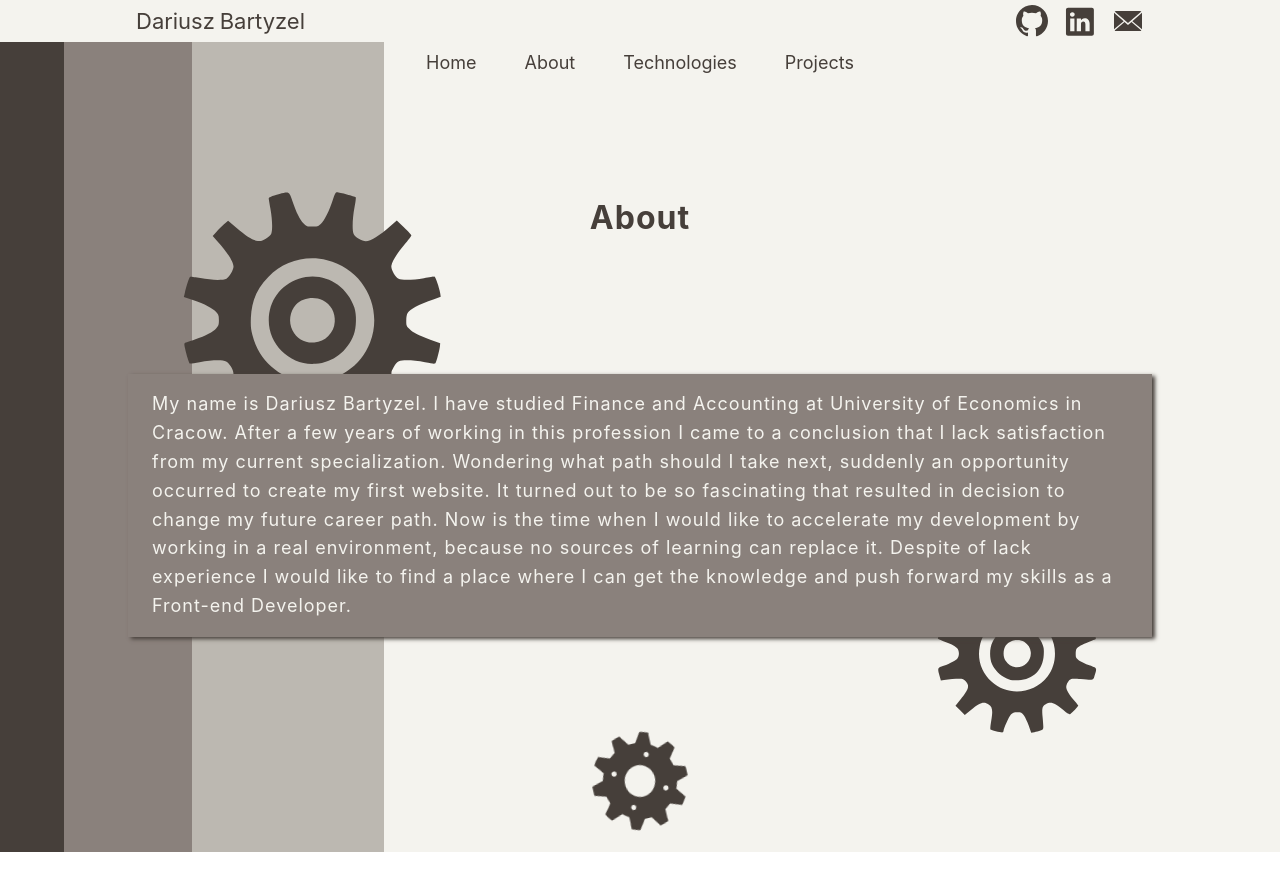
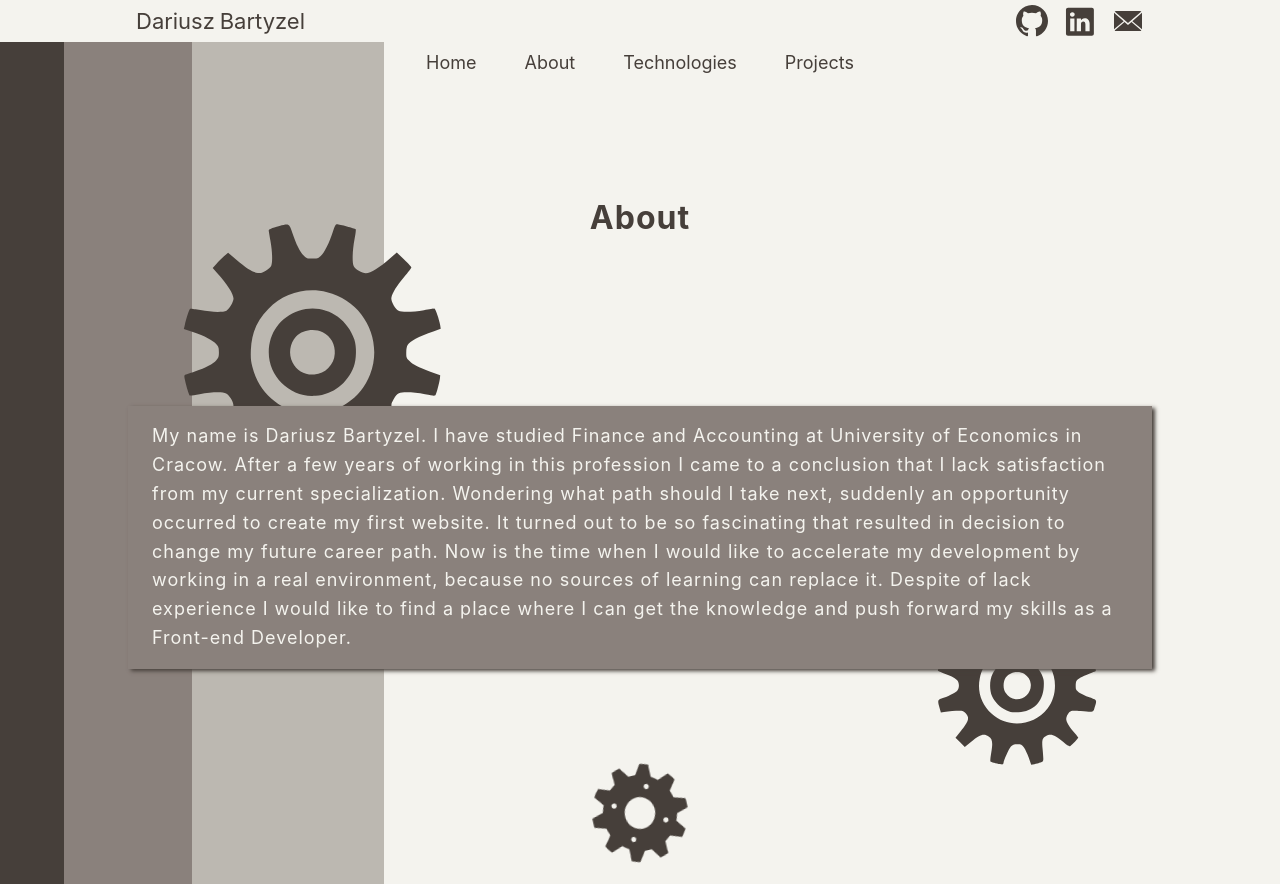
Before and after one commit to Noxtirion/Portfolio-React, a React (Create React App) app: page /about in a window 1280 px wide. Before the commit the page ends 852 px from the top, so only its background shows below. Built offline with nearby package versions, Linux system fonts and the light colour scheme.

Commit message:
Update style

```diff
--- a/src/pages/about/about.styles.scss
+++ b/src/pages/about/about.styles.scss
@@ -7,9 +7,9 @@
    line-height: 1.6;
    display: flex;
    flex-direction: column;
-   justify-content: center;
+   justify-content: flex-start;
    align-items: center;
-   background: url(../../assets/style-images/gear-man.svg) no-repeat 50% 6rem;
+   background: url(../../assets/style-images/gear-man.svg) no-repeat 50% 8rem;
    background-size: 1100px;
 
    &__title {
@@ -17,6 +17,10 @@
       font-size: 2rem;
       margin: 0 auto 8rem;
       padding-top: 12rem;
+
+      @media (min-width: 800px) {
+         margin: 0 auto 10rem;
+      }
    }
 
    &__description {
@@ -36,7 +40,6 @@
 
          @media (min-width: 1024px) and (max-width: 1130px) {
             margin: 0 3.5rem;
-            font-size: 18px;
          }
       }
    }
```
